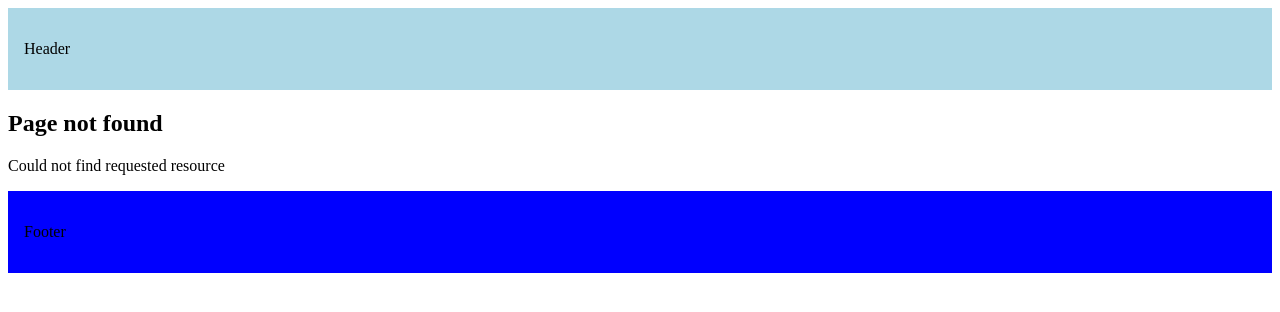
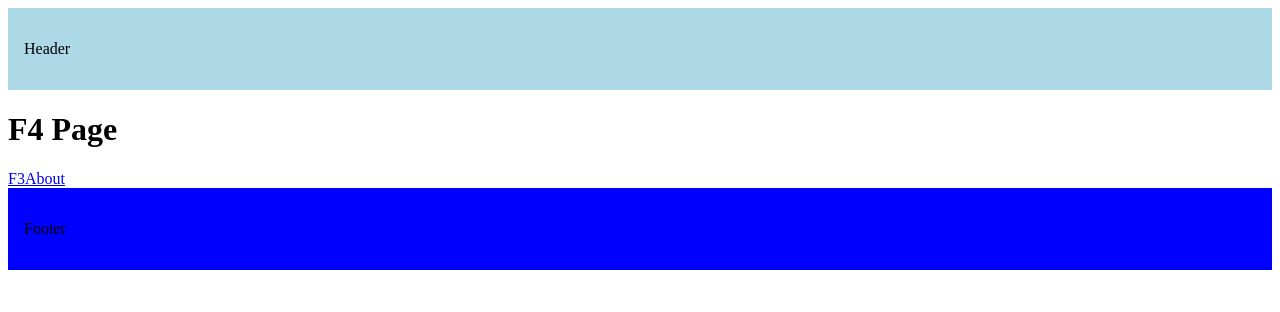
Before and after one commit to scarywalker/learning-next, a Next.js app in the folder 1/my-app/: page /f1/f4 in a window 1280 px wide. Before the commit this address had no page. Shown: the top 312 px of the page. Built offline with nearby package versions, Linux system fonts and the light colour scheme.

Commit message:
intercepting routes

```diff
--- /dev/null
+++ b/1/my-app/src/app/complex-dashboard/@login/default.tsx
@@ -0,0 +1,5 @@
+import Card from "@/components/card";
+
+export default function DefaultLogin() {
+  return <Card>Please login to continue</Card>;
+}
--- /dev/null
+++ b/1/my-app/src/app/f1/(.)f2/page.tsx
@@ -0,0 +1,3 @@
+export default function InterceptedF2() {
+    return <h1>(.) Intercepted F2 Page</h1>
+}
--- /dev/null
+++ b/1/my-app/src/app/f1/f2/page.tsx
@@ -0,0 +1,3 @@
+export default function F2() {
+    return <h1>F2 Page</h1>
+}
--- /dev/null
+++ b/1/my-app/src/app/f1/f3/page.tsx
@@ -0,0 +1,3 @@
+export default function F3() {
+    return <h1>F3 Page</h1>
+}
--- /dev/null
+++ b/1/my-app/src/app/f1/f4/(..)f3/page.tsx
@@ -0,0 +1,3 @@
+export default function InterceptedF3() {
+    return <h1>(..) Intercepted F3 Page</h1>
+}
--- /dev/null
+++ b/1/my-app/src/app/f1/f4/(...)about/page.tsx
@@ -0,0 +1,3 @@
+export default function InterceptedAbout() {
+    return <h1>(...) Intercepted About Page</h1>
+}
--- /dev/null
+++ b/1/my-app/src/app/f1/f4/page.tsx
@@ -0,0 +1,13 @@
+import Link from "next/link";
+
+export default function F4() {
+  return (
+    <>
+      <h1>F4 Page</h1>
+    <div>
+    <Link href={"/f1/f3"}>F3</Link>
+    <Link href={"/about"}>About</Link>
+    </div>
+    </>
+  );
+}
```
Also changed, not shown: 1/my-app/src/app/f1/page.tsx (added, +12 -0 lines).
